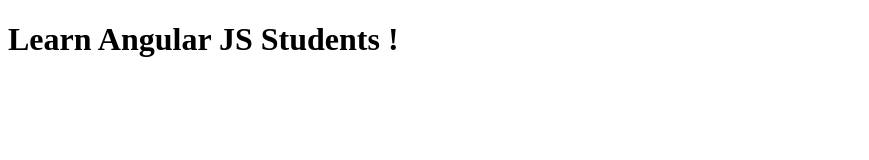
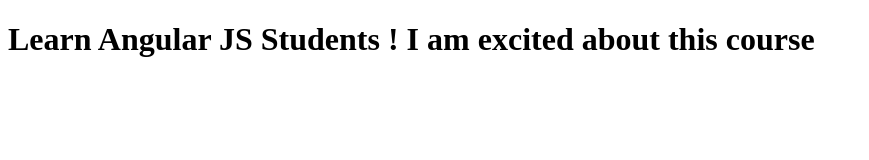
Before and after one commit to RCHA-2024/AngularJS, a plain HTML site: page index.html in a window 1280 px wide. Shown: the whole page, without its empty margins (0-869 px from the left). Drawn offline with Linux system fonts and the light colour scheme.

Commit message:
Next Version of Web File.

```diff
--- a/index.html
+++ b/index.html
@@ -5,6 +5,6 @@
     <title>Hello AngularJs</title>
   </head>
   <body>
-    <h1> Learn Angular JS Students !</h1>
+    <h1> Learn Angular JS Students ! I am excited about this course</h1>
   </body>
 </html>
```
